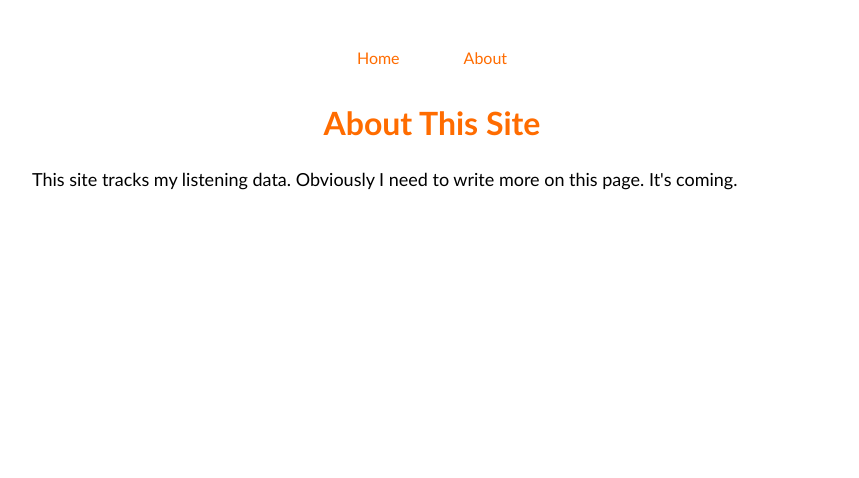
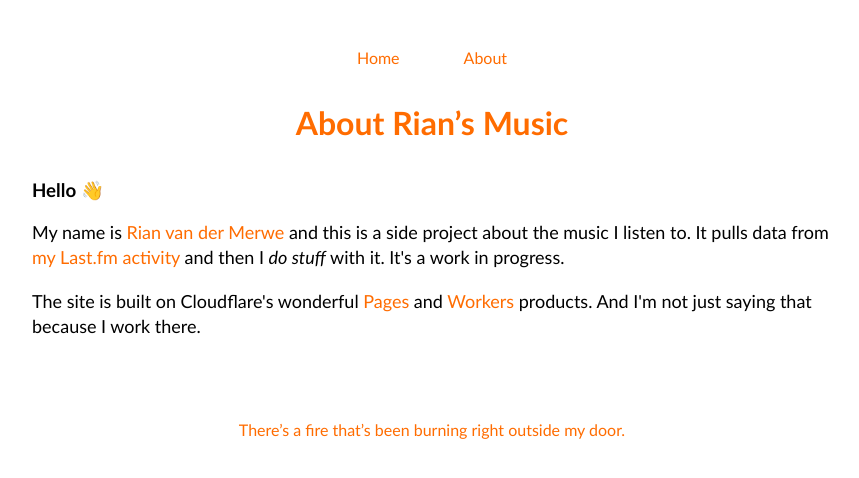
Before and after one commit to rianvdm/my-music-next, a Next.js app: page /about in a window 1280 px wide. Shown: the top 478 px of the page, without its empty margins (208-1067 px from the left). Built offline with nearby package versions, Linux system fonts and the light colour scheme.

Commit message:
"About" changes

```diff
--- a/app/about/page.js
+++ b/app/about/page.js
@@ -1,8 +1,13 @@
 export default function AboutPage() {
   return (
     <div>
-      <h1>About This Site</h1>
-      <p>This site tracks my listening data. Obviously I need to write more on this page. It's coming.</p>
+      <h1>About Rian’s Music</h1>
+        <h3>Hello 👋</h3>
+          <p>My name is <a href="https://elezea.com">Rian van der Merwe</a> and this is a side project about the music I listen to. It pulls data from <a href="https://www.last.fm/user/bordesak">my Last.fm activity</a> and then I <em>do stuff</em> with it. It's a work in progress.</p>
+          <p>The site is built on Cloudflare's wonderful <a href="https://pages.cloudflare.com/">Pages</a> and <a href="https://workers.cloudflare.com/">Workers</a> products. And I'm not just saying that because I work there.</p>
+            <div className="footer">
+                <p><a href="https://youtu.be/cNtprycno14?t=9036">There’s a fire that’s been burning right outside my door.</a></p>
+            </div>
     </div>
   );
 }
--- a/app/artist/[artist]/page.js
+++ b/app/artist/[artist]/page.js
@@ -151,9 +151,9 @@ export default function ArtistPage({ params }) {
                 </section>
                 {renderBioContent(artistDetails.bio)}
             </main>
-            <footer className="footer">
+            <div className="footer">
                 <p><a href="https://youtu.be/cNtprycno14?t=9036">There’s a fire that’s been burning right outside my door.</a></p>
-            </footer>
+            </div>
         </div>
     );
 }
```
